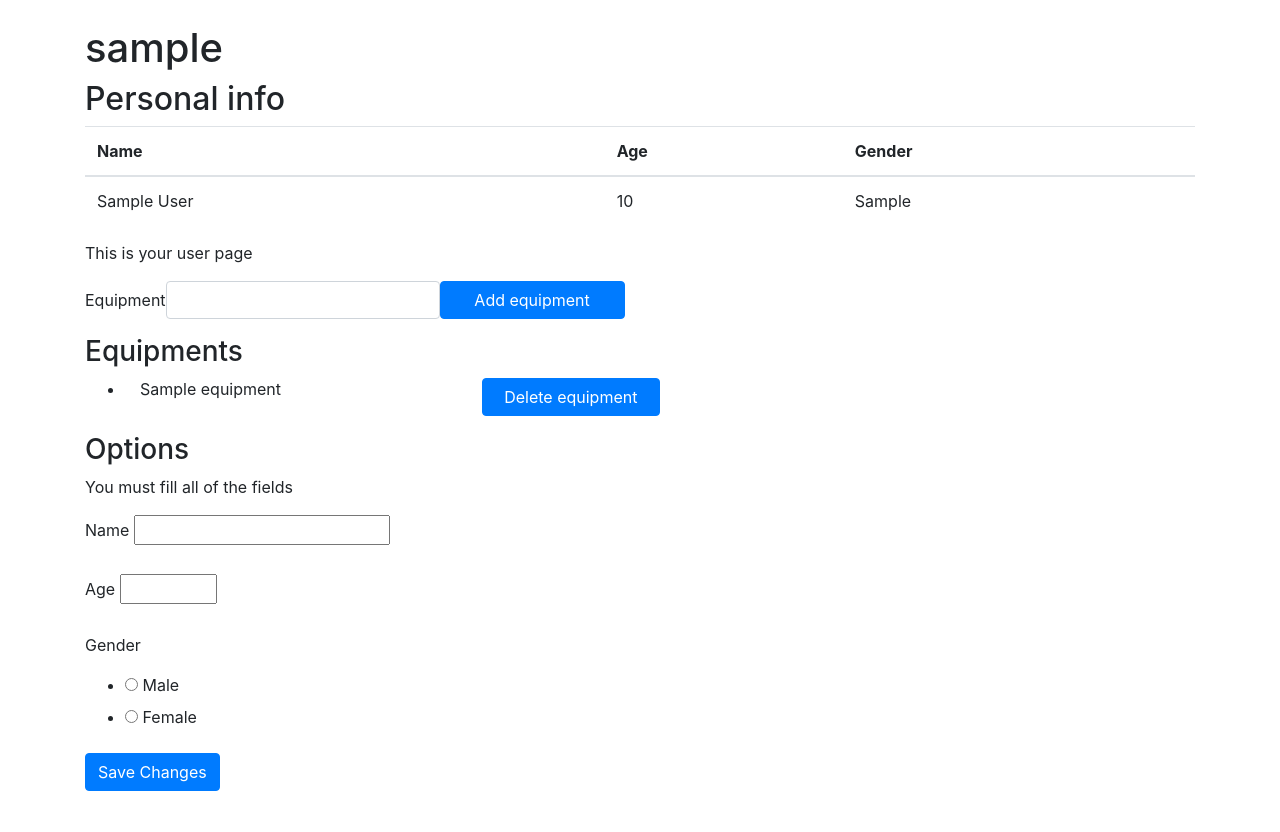
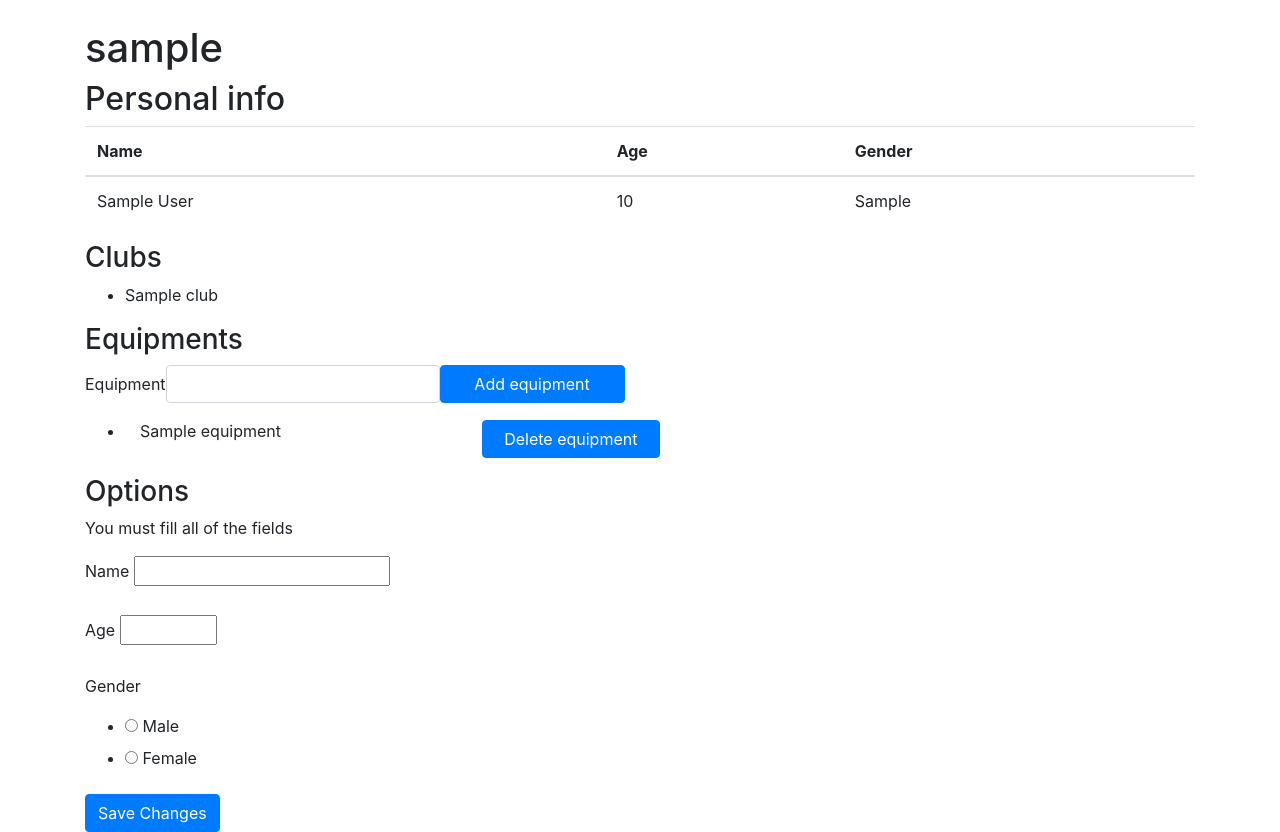
Before and after one commit to elehtine/Harrastuslista, a Flask app: page /user/1/ in a window 1280 px wide. Shown: the part 56-888 px from the top of the page. Before the commit the page ends 847 px from the top, so only its background shows below. Run offline with Flask 2, Linux system fonts and the light colour scheme; a user stored in the database is signed in; tables that the repository leaves empty hold one stand-in row (values such as "Sample post"); some libraries are stand-ins or nearby versions.

Commit message:
Show joined clubs in user page

```diff
--- a/application/clubs/models.py
+++ b/application/clubs/models.py
@@ -14,8 +14,7 @@ class Club(Base):
 
     leader_id = db.Column(db.Integer, db.ForeignKey('account.id'), nullable=False)
 
-    members = db.relationship(User, secondary=member_table,
-            backref=db.backref('joined', lazy=True), lazy='dynamic')
+    members = db.relationship('User', secondary=member_table, backref=db.backref('joined', lazy='dynamic'))
 
     def __init__(self, name, hobby):
         self.name = name
--- a/application/templates/auth/user.html
+++ b/application/templates/auth/user.html
@@ -19,8 +19,14 @@
         </tr>
       </tbody>
     </table>
+    <h3>Clubs</h3>
+    <ul>
+      {% for c in user.joined %}
+        <li>{{ c.name }}</li>
+      {% endfor %}
+    </ul>
+    <h3>Equipments</h3>
     {% if current_user.is_authenticated and current_user.id == user.id %}
-      <p>This is your user page</p>
       <div>
         <form class="form-inline" method="POST" action="{{ url_for('equipment_add') }}">
           <label for="equipmentName"{{ equipmentForm.equipment.label }}</label>
@@ -38,7 +44,6 @@
     {% else %}
       <p>This is not your user page. In future you will be able to add friends</p>
     {% endif %}
-    <h3>Equipments</h3>
     <ul>
       {% for e in user.equipments %}
         <li>
```
